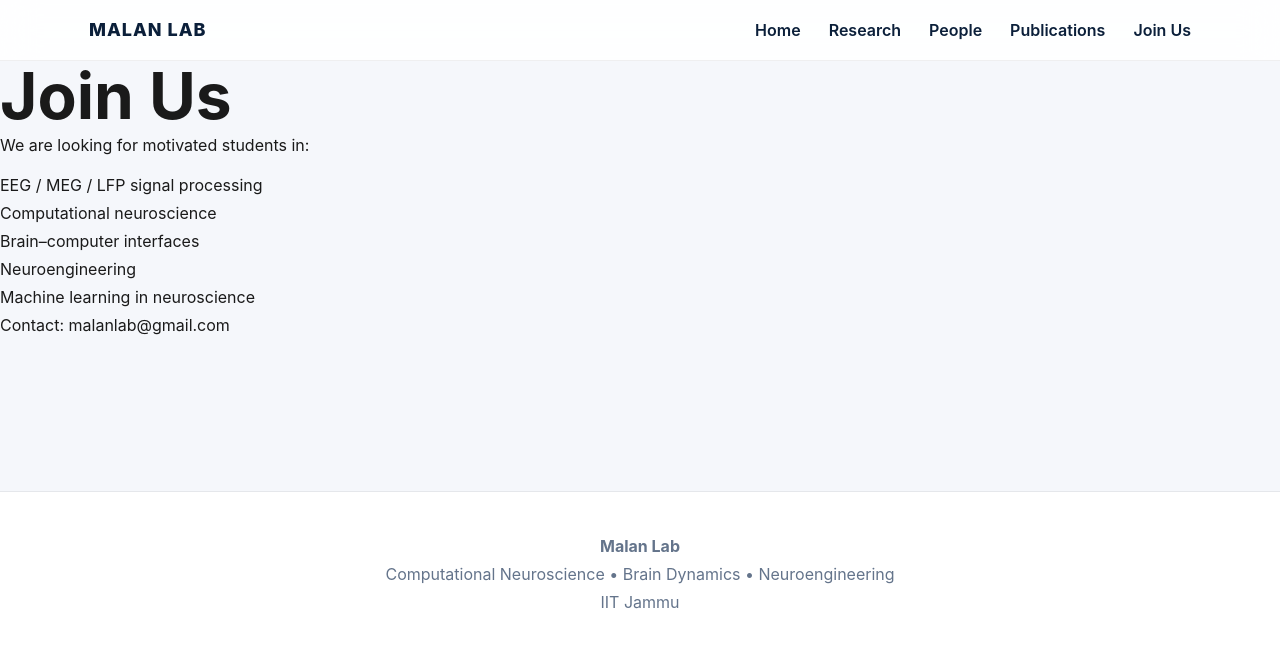
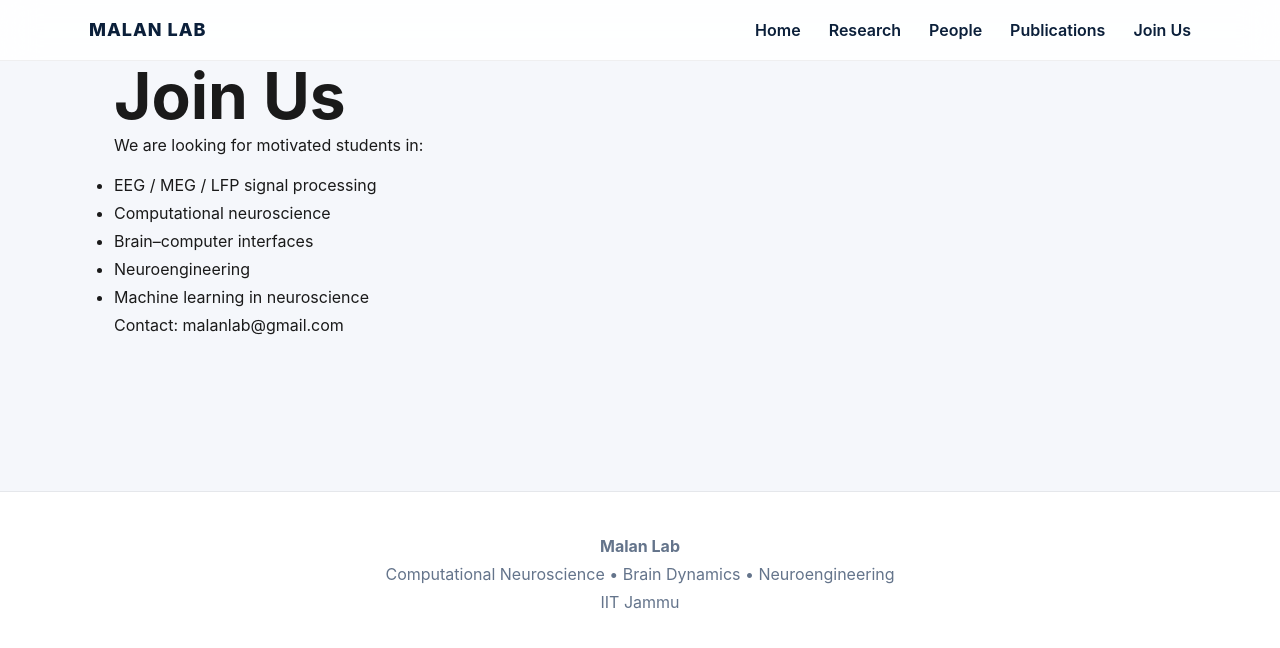
Before and after one commit to malanlab/malanlab.github.io, a Jekyll site: the page built from _pages/join.md, in a window 1280 px wide. Shown: the top 648 px of the page. Built offline with Jekyll 4.4.1, drawn with Linux system fonts in a browser that asks for light colours.

Commit message:
Update default.html

```diff
--- a/_layouts/default.html
+++ b/_layouts/default.html
@@ -27,7 +27,15 @@
 </header>
 
 <main class="page">
-  {{ content }}
+
+  {% if page.title == "Malan Lab" %}
+    {{ content }}
+  {% else %}
+    <div class="container">
+      {{ content }}
+    </div>
+  {% endif %}
+
 </main>
 
 <footer class="footer">
```
